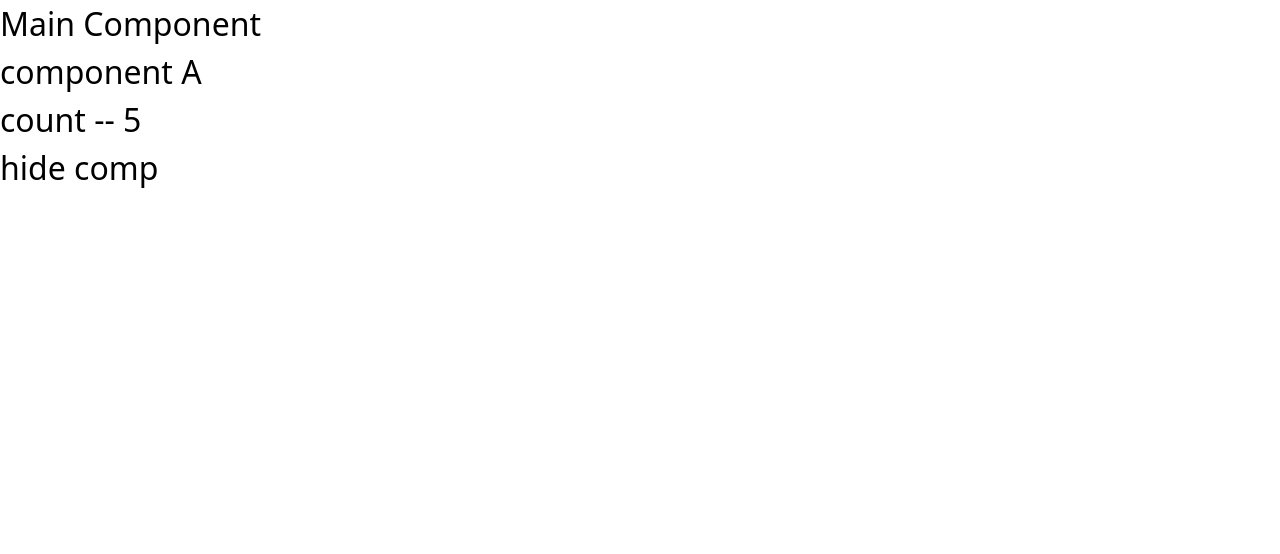
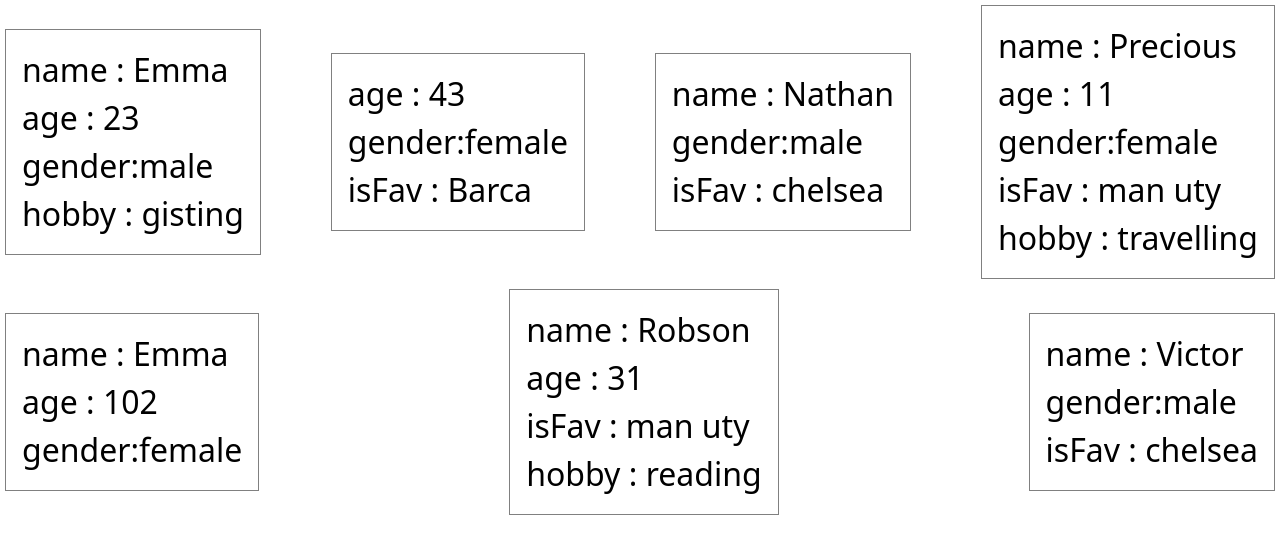
Before and after one commit to jibola2588/props-repo, a React (Create React App) app: page / in a window 1280 px wide. Shown: the top 554 px of the page. Built offline with nearby package versions, Linux system fonts and the light colour scheme.

Commit message:
last class on conditional rendering

```diff
--- a/src/App.js
+++ b/src/App.js
@@ -3,18 +3,19 @@
 import style from './app.module.css'
 import {Container,Header,Footer} from './app.styles'
 import Counter from './classes/27-03-23'
+import ParentComponent from './classes/ParentComponent'
 
 const App = () => {
   const [showComp,setShowComp] = useState(true)
 
   return (
    <Container>
-    <p>Main Component</p>
+    {/* <p>Main Component</p>
     {showComp &&   <Counter />}
     <button
     onClick={() => setShowComp(false)}
-    >hide comp</button>
-
+    >hide comp</button> */}
+        <ParentComponent/>
    </Container>
   );
 }
--- /dev/null
+++ b/src/assests/data.js
@@ -0,0 +1,43 @@
+export const users = [
+    {
+     name:'Emma',
+     age:23,
+     gender:'male',
+     hobby:'gisting'
+    },
+    {
+     age:43,
+     gender:'female',
+     isFav:'Barca',
+    },
+    {
+     name:'Nathan',
+     gender:'male',
+     isFav:'chelsea'
+    },
+    {
+     name:'Precious',
+     age:11,
+     gender:'female',
+     isFav:'man uty',
+     hobby:'travelling'
+    },
+    {
+     name:'Emma',
+     age:102,
+     gender:'female',
+
+    },
+    {
+     name:'Robson',
+     age:31,
+     isFav:'man uty',
+     hobby:'reading'
+    },
+    {
+     name:'Victor',
+     gender:'male',
+     isFav:'chelsea'
+    },
+
+ ]
--- a/src/classes/27-03-23.jsx
+++ b/src/classes/27-03-23.jsx
@@ -30,7 +30,6 @@
          <>
            <p>component A</p>
               <p>count -- {this.state.count} </p>
-
          </>
         )
     }
--- /dev/null
+++ b/src/classes/31-03-23.jsx
@@ -0,0 +1,32 @@
+import React, { Component } from 'react';
+
+
+export default class ConditionalRendering extends Component {
+  render() {
+
+    console.log(this.props);
+    const {name,age,gender,isFav,hobby} = this.props
+
+
+
+    return (
+      <div
+      style={{
+        border:'1px solid gray',
+        padding:'1rem',
+        margin:'5px',
+      }}
+      >
+       {
+          name ? <p>name : {name}</p> : null
+       }
+       {age &&
+         <p>age : {age}</p> }
+       {gender && <p>gender:{gender} </p>}
+       {isFav &&  <p>isFav : {isFav}</p>}
+       {hobby &&  <p>hobby : {hobby} </p>}
+
+      </div>
+    );
+  }
+}
--- /dev/null
+++ b/src/classes/ParentComponent.jsx
@@ -0,0 +1,36 @@
+import React, { Component } from 'react';
+import ConditionalRendering from './31-03-23'
+import { users } from '../assests/data';
+
+export default class ParentComponent extends Component {
+    constructor(props) {
+      super(props)
+    }
+
+    componentDidMount(){
+
+    }
+
+
+  render() {
+   console.log(users);
+
+    return (
+      <div
+
+      style = {{
+        display:'flex',
+        justifyContent:'space-between',
+       alignItems:'center',
+       flexWrap:'wrap'
+      }}>
+        {
+          users.map(user => (
+            <ConditionalRendering  {...user}/>
+          ))
+        }
+
+      </div>
+    );
+  }
+}
```
